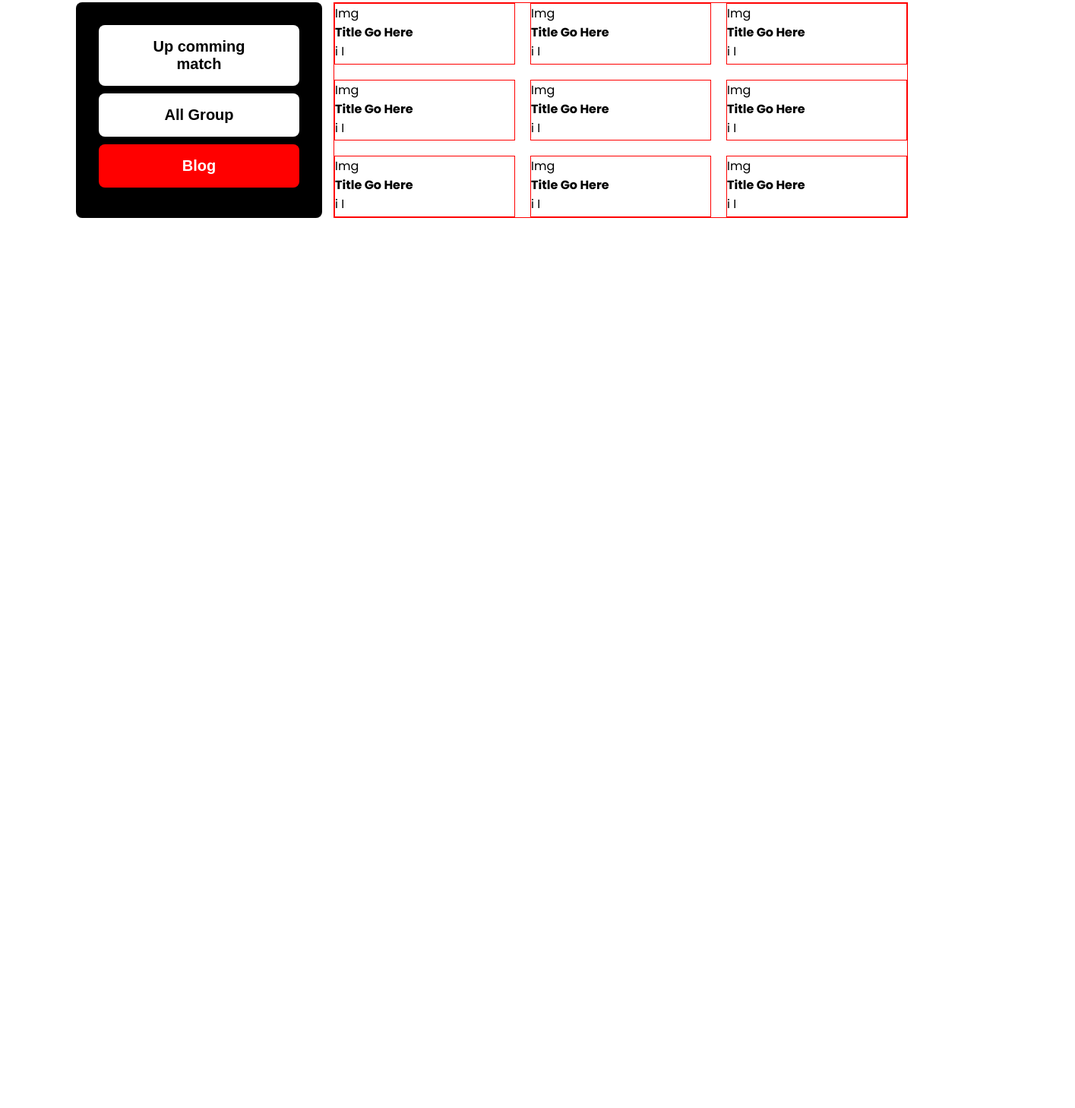
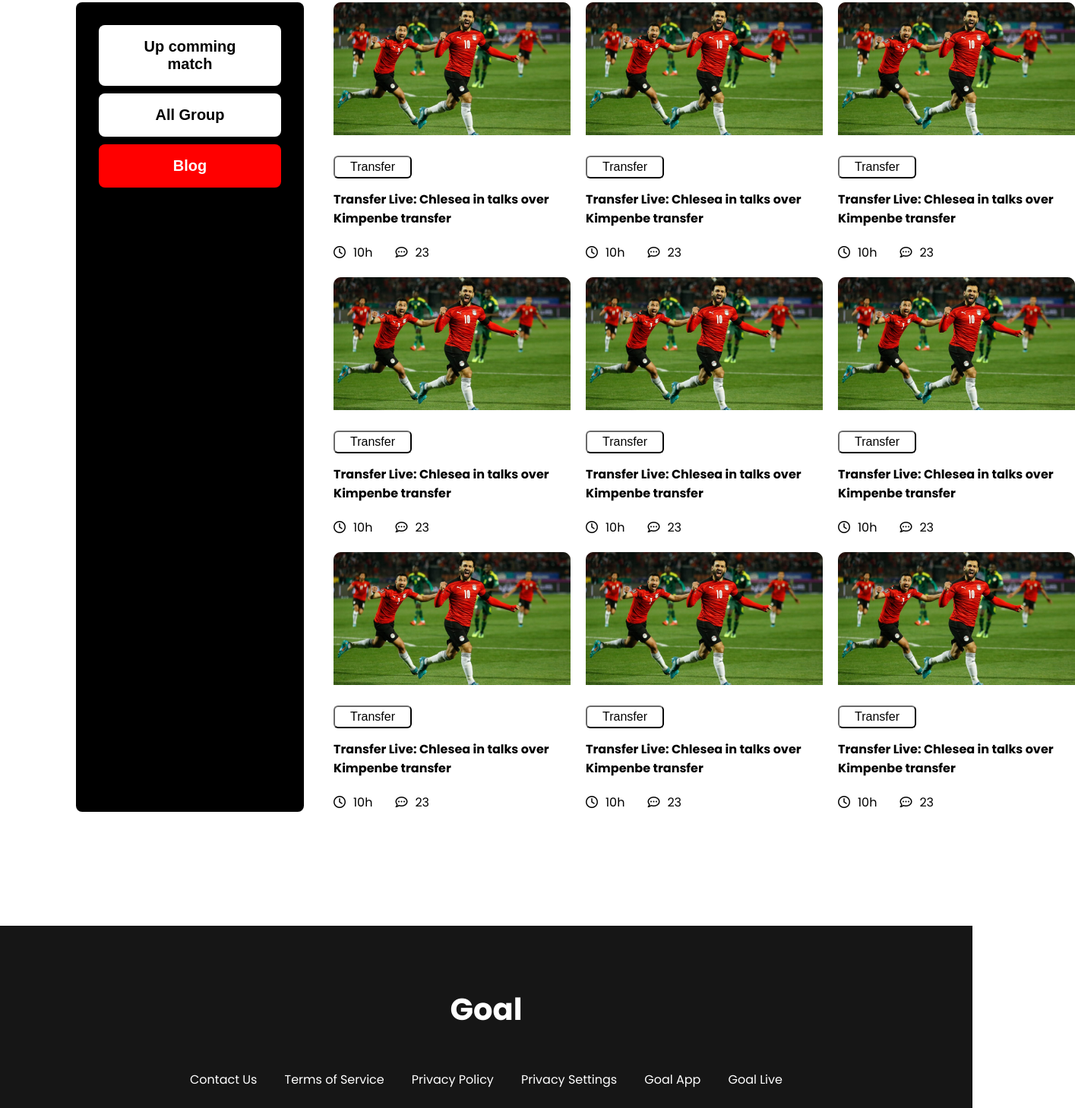
Before and after one commit to saeim1/world-cup, a plain HTML site: page index.html in a window 1280 px wide. Shown: the part 792-2251 px from the top of the page at 76% size, 1415 px wide, since content can reach past the window. Before the commit the page ends 1229 px from the top, so only its background shows below. Drawn offline with Linux system fonts and the light colour scheme.

Commit message:
site1 done

```diff
--- a/Styles/style.css
+++ b/Styles/style.css
@@ -1,6 +1,3 @@
-/* fonts */
-@import url('https://fonts.googleapis.com/css2?family=Poppins:wght@400;600;700&display=swap');
-
 * {
     margin: 0;
     padding: 0;
@@ -49,6 +46,15 @@ body {
     width: 581px;
 }
 
+.bannar-btn {
+    background-color: red;
+    padding: 16px 25px;
+    border: none;
+    border-radius: 7px;
+    margin-top: 30px;
+    color: white;
+}
+
 /* ------------------------
    Sidbar and main content
 -------------------------- */
@@ -63,6 +69,7 @@ body {
     background-color: black;
     padding: 30px;
     border-radius: 8px;
+    margin-right: 24px;
 }
 
 .btn {
@@ -87,10 +94,64 @@ body {
 .blog-container {
     display: grid;
     grid-template-columns: repeat(3, 1fr);
-    border: 1px solid red;
+
     gap: 20px;
 }
 
-.blog-card {
-    border: 1px solid red;
+.blog-img img {
+    width: 312px;
+    height: 175px;
 }
+
+.btn-transfer {
+    padding: 4px 20px;
+    background-color: white;
+    border-color: #161616;
+    border-radius: 6px;
+    font-size: 16px;
+    font-weight: 500px;
+    margin-top: 20px;
+}
+
+.blog-content {
+    margin-top: 15px;
+    margin-bottom: 20px;
+}
+
+.blog-footer {
+    display: flex;
+}
+
+.timezone {
+    margin-right: 10px;
+}
+
+.comment-box {
+    margin-left: 30px;
+    margin-right: 10px;
+}
+
+/* -------------
+    footer
+------------- */
+
+.footer {
+    background-color: #161616;
+    height: 240px;
+    color: white;
+}
+
+.footer h2 {
+    text-align: center;
+    padding-top: 80px;
+    font-size: 40px;
+}
+
+.footer ul {
+    display: flex;
+    justify-content: space-between;
+    list-style-type: none;
+    padding-top: 50px;
+    padding-right: 250px;
+    padding-left: 250px;
+}
--- a/index.html
+++ b/index.html
@@ -6,8 +6,11 @@
     <meta http-equiv="X-UA-Compatible" content="IE=edge">
     <meta name="viewport" content="width=device-width, initial-scale=1.0">
     <title>World Cup</title>
+    <!-- Font awesome -->
+    <script src="https://kit.fontawesome.com/56e547266f.js" crossorigin="anonymous"></script>
     <!-- Stylesheet -->
     <link rel="stylesheet" href="Styles/style.css">
+    <!-- fonts -->
     <link rel="preconnect" href="https://fonts.googleapis.com">
     <link rel="preconnect" href="https://fonts.gstatic.com" crossorigin>
     <link href="https://fonts.googleapis.com/css2?family=Poppins:wght@400;600;700&display=swap" rel="stylesheet">
@@ -27,113 +30,198 @@
     </section>
     <section class="main-container">
         <div class="sidebar">
-            <button class="btn btn-light">Up comming match</button>
-            <button class="btn btn-light">All Group</button>
-            <button class="btn btn-red">Blog</button>
+            <div>
+                <button class="btn btn-light">Up comming match</button>
+                <button class="btn btn-light">All Group</button>
+                <button class="btn btn-red">Blog</button>
+            </div>
         </div>
         <div class="blog-container">
             <div class="blog-card">
                 <div class="blog-img">
-                    Img
+                    <img src="images/Blog Image.png" alt="">
+                    <button class="btn-transfer">Transfer</button>
                 </div>
                 <div class="blog-content">
-                    <h4>Title Go Here</h4>
+                    <h4>Transfer Live: Chlesea in talks over Kimpenbe transfer</h4>
                 </div>
                 <div class="blog-footer">
-                    i I
+                    <div class="timezone">
+                        <i class="fa-regular fa-clock"></i>
+                    </div>
+                    <p>10h</p>
+                    <div class="comment-box">
+                        <i class="fa-regular fa-comment-dots"></i>
+                    </div>
+                    23
                 </div>
             </div>
             <div class="blog-card">
                 <div class="blog-img">
-                    Img
+                    <img src="images/Blog Image.png" alt="">
+                    <button class="btn-transfer">Transfer</button>
                 </div>
                 <div class="blog-content">
-                    <h4>Title Go Here</h4>
+                    <h4>Transfer Live: Chlesea in talks over Kimpenbe transfer</h4>
                 </div>
                 <div class="blog-footer">
-                    i I
+                    <div class="timezone">
+                        <i class="fa-regular fa-clock"></i>
+                    </div>
+                    <p>10h</p>
+                    <div class="comment-box">
+                        <i class="fa-regular fa-comment-dots"></i>
+                    </div>
+                    23
                 </div>
             </div>
             <div class="blog-card">
                 <div class="blog-img">
-                    Img
+                    <img src="images/Blog Image.png" alt="">
+                    <button class="btn-transfer">Transfer</button>
                 </div>
                 <div class="blog-content">
-                    <h4>Title Go Here</h4>
+                    <h4>Transfer Live: Chlesea in talks over Kimpenbe transfer</h4>
                 </div>
                 <div class="blog-footer">
-                    i I
+                    <div class="timezone">
+                        <i class="fa-regular fa-clock"></i>
+                    </div>
+                    <p>10h</p>
+                    <div class="comment-box">
+                        <i class="fa-regular fa-comment-dots"></i>
+                    </div>
+                    23
                 </div>
             </div>
             <div class="blog-card">
                 <div class="blog-img">
-                    Img
+                    <img src="images/Blog Image.png" alt="">
+                    <button class="btn-transfer">Transfer</button>
                 </div>
                 <div class="blog-content">
-                    <h4>Title Go Here</h4>
+                    <h4>Transfer Live: Chlesea in talks over Kimpenbe transfer</h4>
                 </div>
                 <div class="blog-footer">
-                    i I
+                    <div class="timezone">
+                        <i class="fa-regular fa-clock"></i>
+                    </div>
+                    <p>10h</p>
+                    <div class="comment-box">
+                        <i class="fa-regular fa-comment-dots"></i>
+                    </div>
+                    23
                 </div>
             </div>
             <div class="blog-card">
                 <div class="blog-img">
-                    Img
+                    <img src="images/Blog Image.png" alt="">
+                    <button class="btn-transfer">Transfer</button>
                 </div>
                 <div class="blog-content">
-                    <h4>Title Go Here</h4>
+                    <h4>Transfer Live: Chlesea in talks over Kimpenbe transfer</h4>
                 </div>
                 <div class="blog-footer">
-                    i I
+                    <div class="timezone">
+                        <i class="fa-regular fa-clock"></i>
+                    </div>
+                    <p>10h</p>
+                    <div class="comment-box">
+                        <i class="fa-regular fa-comment-dots"></i>
+                    </div>
+                    23
                 </div>
             </div>
             <div class="blog-card">
                 <div class="blog-img">
-                    Img
+                    <img src="images/Blog Image.png" alt="">
+                    <button class="btn-transfer">Transfer</button>
                 </div>
                 <div class="blog-content">
-                    <h4>Title Go Here</h4>
+                    <h4>Transfer Live: Chlesea in talks over Kimpenbe transfer</h4>
                 </div>
                 <div class="blog-footer">
-                    i I
+                    <div class="timezone">
+                        <i class="fa-regular fa-clock"></i>
+                    </div>
+                    <p>10h</p>
+                    <div class="comment-box">
+                        <i class="fa-regular fa-comment-dots"></i>
+                    </div>
+                    23
                 </div>
             </div>
             <div class="blog-card">
                 <div class="blog-img">
-                    Img
+                    <img src="images/Blog Image.png" alt="">
+                    <button class="btn-transfer">Transfer</button>
                 </div>
                 <div class="blog-content">
-                    <h4>Title Go Here</h4>
+                    <h4>Transfer Live: Chlesea in talks over Kimpenbe transfer</h4>
                 </div>
                 <div class="blog-footer">
-                    i I
+                    <div class="timezone">
+                        <i class="fa-regular fa-clock"></i>
+                    </div>
+                    <p>10h</p>
+                    <div class="comment-box">
+                        <i class="fa-regular fa-comment-dots"></i>
+                    </div>
+                    23
                 </div>
             </div>
             <div class="blog-card">
                 <div class="blog-img">
-                    Img
+                    <img src="images/Blog Image.png" alt="">
+                    <button class="btn-transfer">Transfer</button>
                 </div>
                 <div class="blog-content">
-                    <h4>Title Go Here</h4>
+                    <h4>Transfer Live: Chlesea in talks over Kimpenbe transfer</h4>
                 </div>
                 <div class="blog-footer">
-                    i I
+                    <div class="timezone">
+                        <i class="fa-regular fa-clock"></i>
+                    </div>
+                    <p>10h</p>
+                    <div class="comment-box">
+                        <i class="fa-regular fa-comment-dots"></i>
+                    </div>
+                    23
                 </div>
             </div>
             <div class="blog-card">
                 <div class="blog-img">
-                    Img
+                    <img src="images/Blog Image.png" alt="">
+                    <button class="btn-transfer">Transfer</button>
                 </div>
                 <div class="blog-content">
-                    <h4>Title Go Here</h4>
+                    <h4>Transfer Live: Chlesea in talks over Kimpenbe transfer</h4>
                 </div>
                 <div class="blog-footer">
-                    i I
+                    <div class="timezone">
+                        <i class="fa-regular fa-clock"></i>
+                    </div>
+                    <p>10h</p>
+                    <div class="comment-box">
+                        <i class="fa-regular fa-comment-dots"></i>
+                    </div>
+                    23
                 </div>
             </div>
         </div>
-
     </section>
 </body>
+<footer class="footer">
+    <h2>Goal</h2>
+    <ul>
+        <li>Contact Us </li>
+        <li> Terms of Service</li>
+        <li>Privacy Policy</li>
+        <li>Privacy Settings</li>
+        <li>Goal App</li>
+        <li>Goal Live</li>
+    </ul>
+
+</footer>
 
 </html>
```
